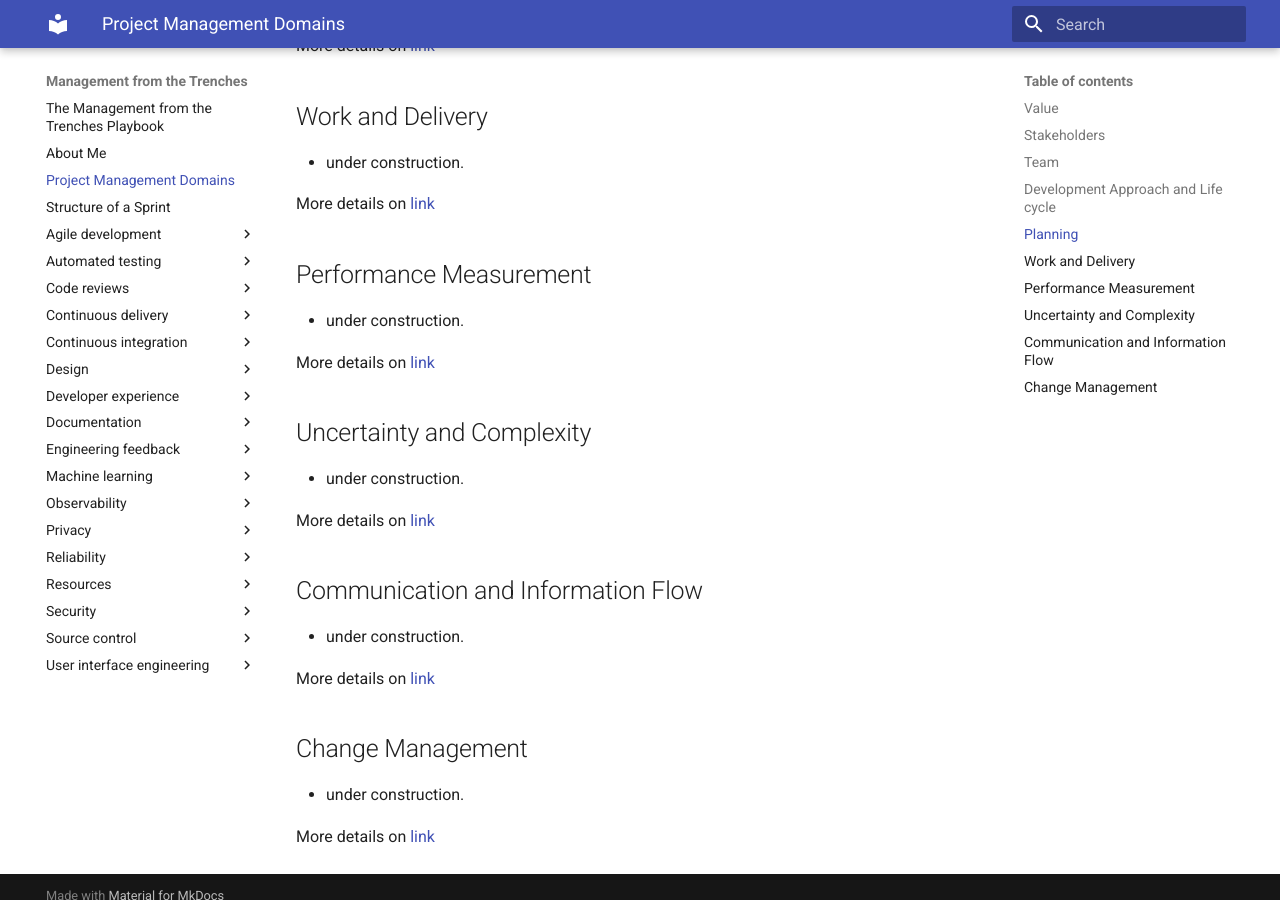
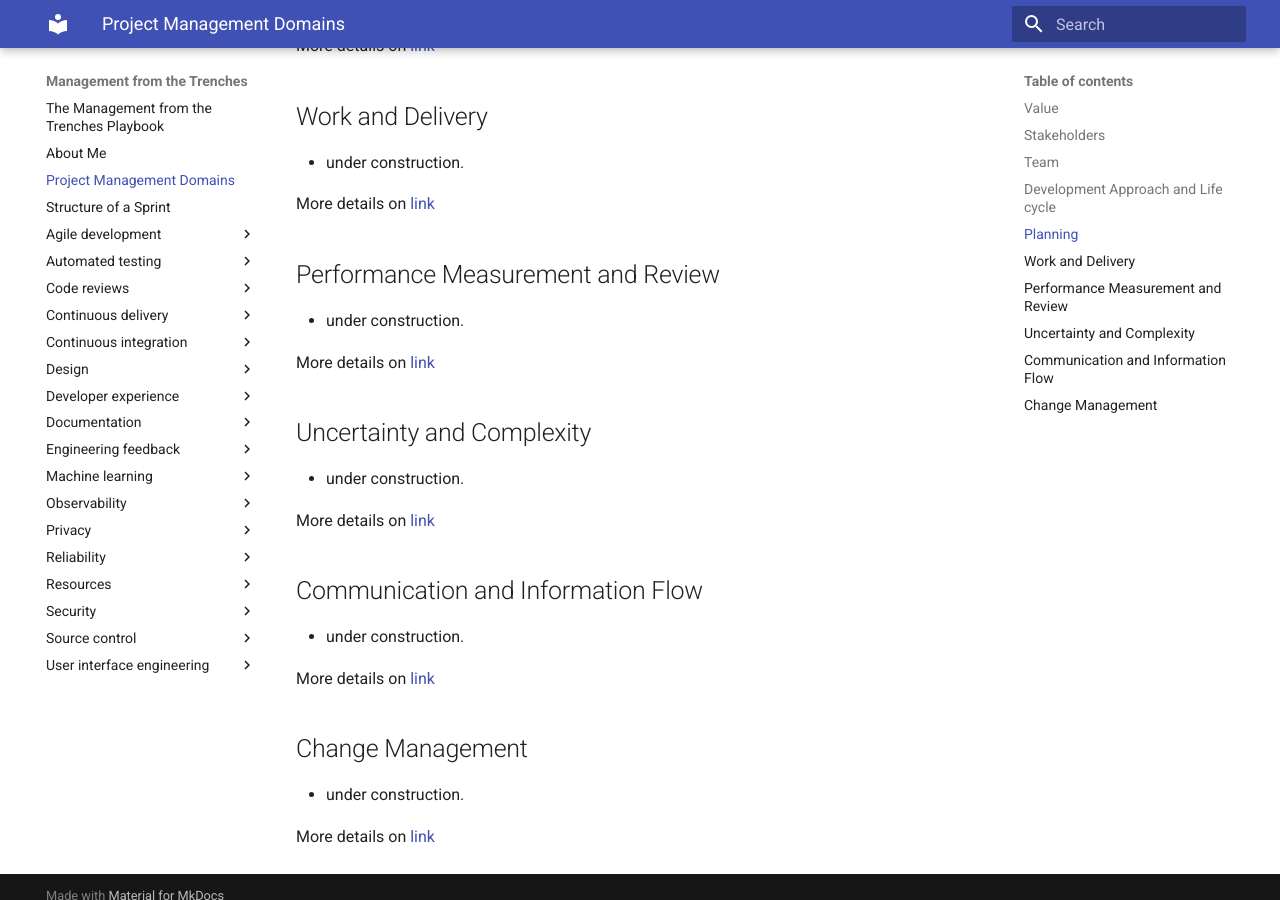
Before and after one commit to bmhash/bmhash.github.io, an MkDocs documentation site: the page built from docs/PM-domains.md, in a window 1280 px wide and 900 px high, scrolled down 963 px. Built offline with MkDocs 1.6.1 and Material for MkDocs 9.7.7, drawn with Linux system fonts in a browser that asks for light colours.

Commit message:
update menu

```diff
--- a/docs/PM-domains.md
+++ b/docs/PM-domains.md
@@ -38,7 +38,7 @@ More details on [link](http://localhost)
 
 More details on [link](http://localhost)
 
-## Performance Measurement
+## Performance Measurement and Review
 
 - under construction.
 
```
